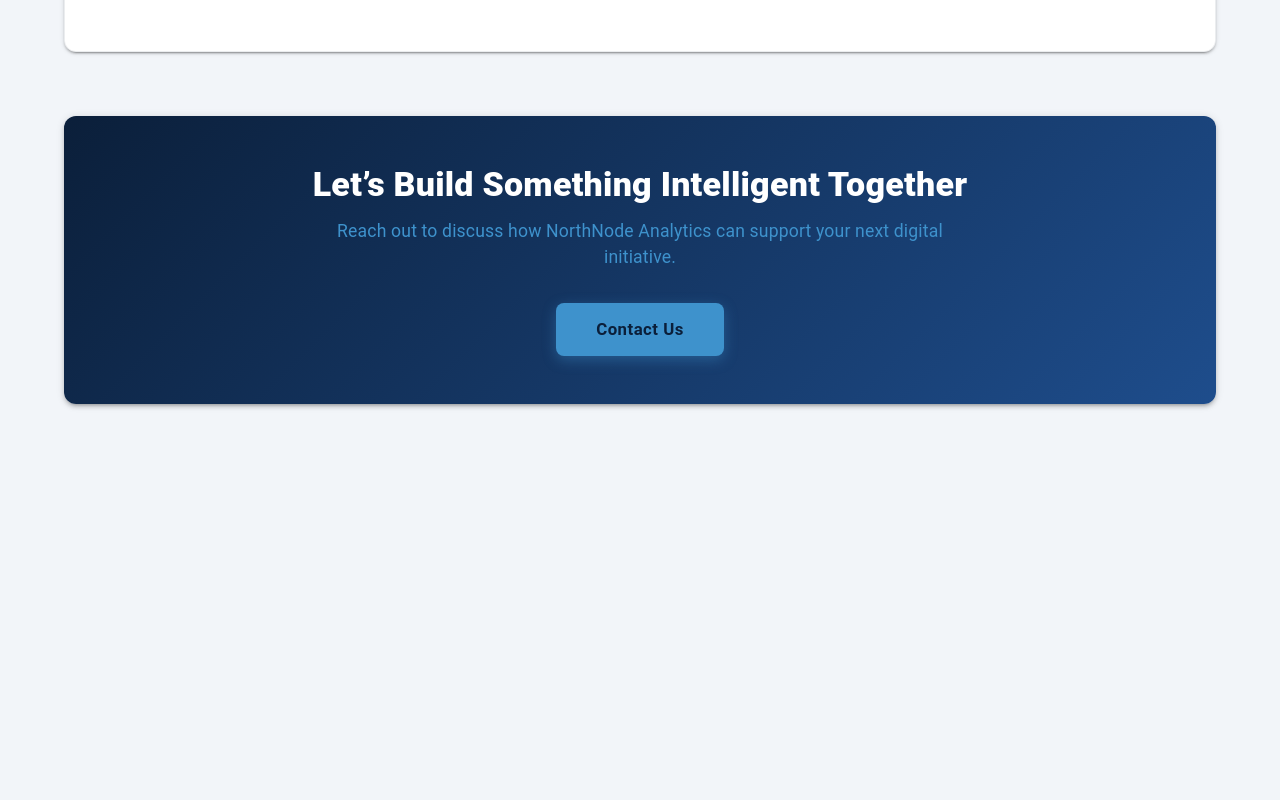
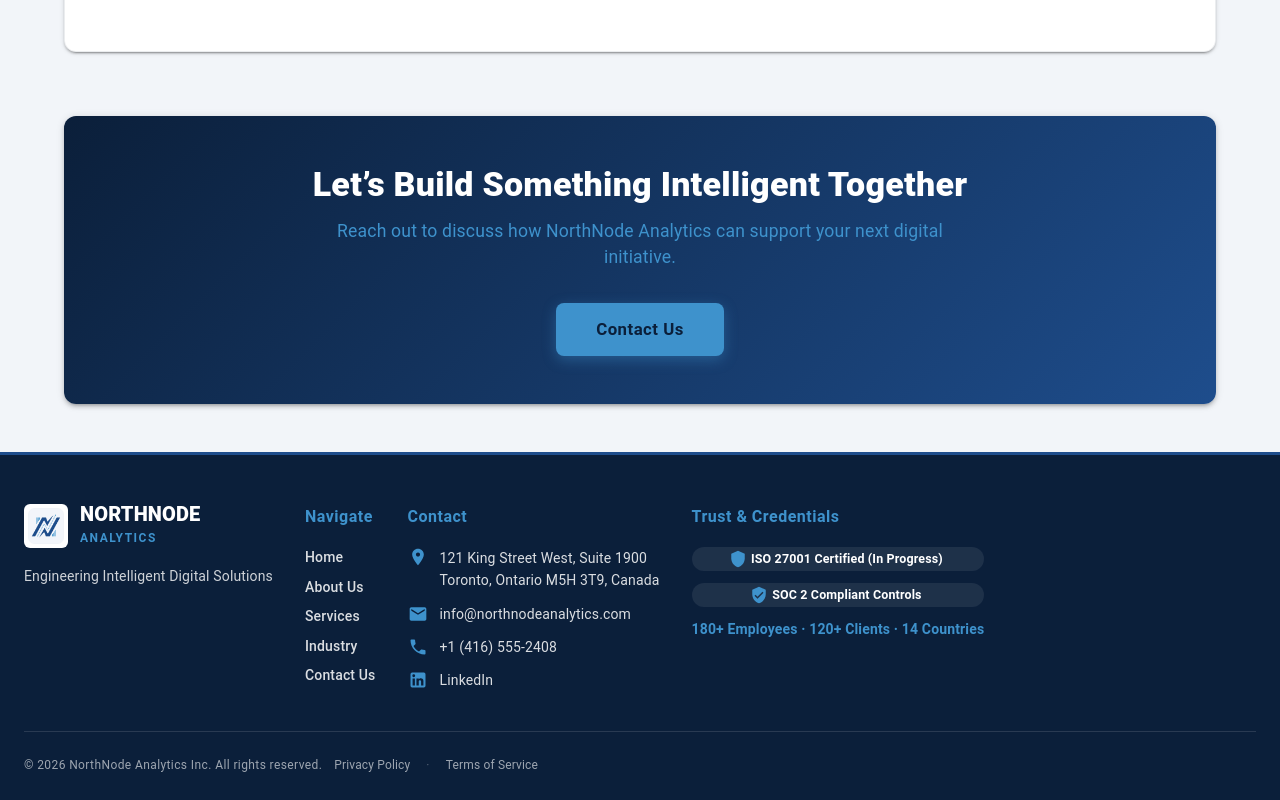
Before and after one commit to marm-rikhav/northnode-analytics, a React (Vite) app in the folder client/: page / in a window 1280 px wide. Shown: the part 2785-3585 px from the top of the page. Before the commit the page ends 3237 px from the top, so only its background shows below. Built offline with nearby package versions, Linux system fonts and the light colour scheme.

Commit message:
feat: restructure App component layout to include FooterPage and improve main content display

```diff
--- a/client/src/App.jsx
+++ b/client/src/App.jsx
@@ -5,6 +5,7 @@
 import ServicesPage from './pages/services/ServicesPage';
 import IndustryPage from './pages/industry/IndustryPage';
 import ContactUsPage from './pages/contactus/ContactUsPage';
+import FooterPage from './pages/footer/FooterPage';
 import { CssBaseline, ThemeProvider, createTheme, Box } from '@mui/material';
 
 const theme = createTheme({
@@ -50,11 +51,12 @@
   return (
     <ThemeProvider theme={theme}>
       <CssBaseline />
-      <Box sx={{ minHeight: '100vh', backgroundColor: '#F2F5F9' }}>
+      <Box sx={{ display: 'flex', flexDirection: 'column', minHeight: '100vh', backgroundColor: '#F2F5F9' }}>
         <HeaderPage activeTab={activePage} onSelectTab={setActivePage} />
-        <main>
+        <Box component="main" sx={{ flexGrow: 1 }}>
           {renderPage()}
-        </main>
+        </Box>
+        <FooterPage onNavigate={setActivePage} />
       </Box>
     </ThemeProvider>
   );
```
